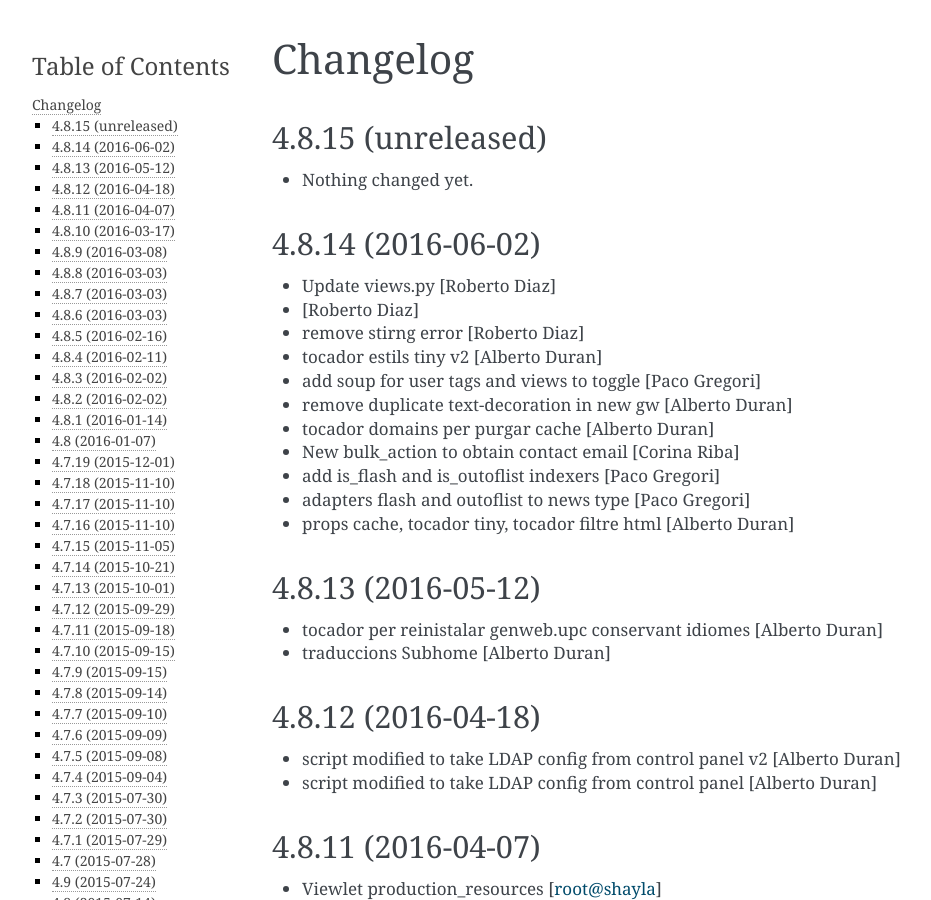
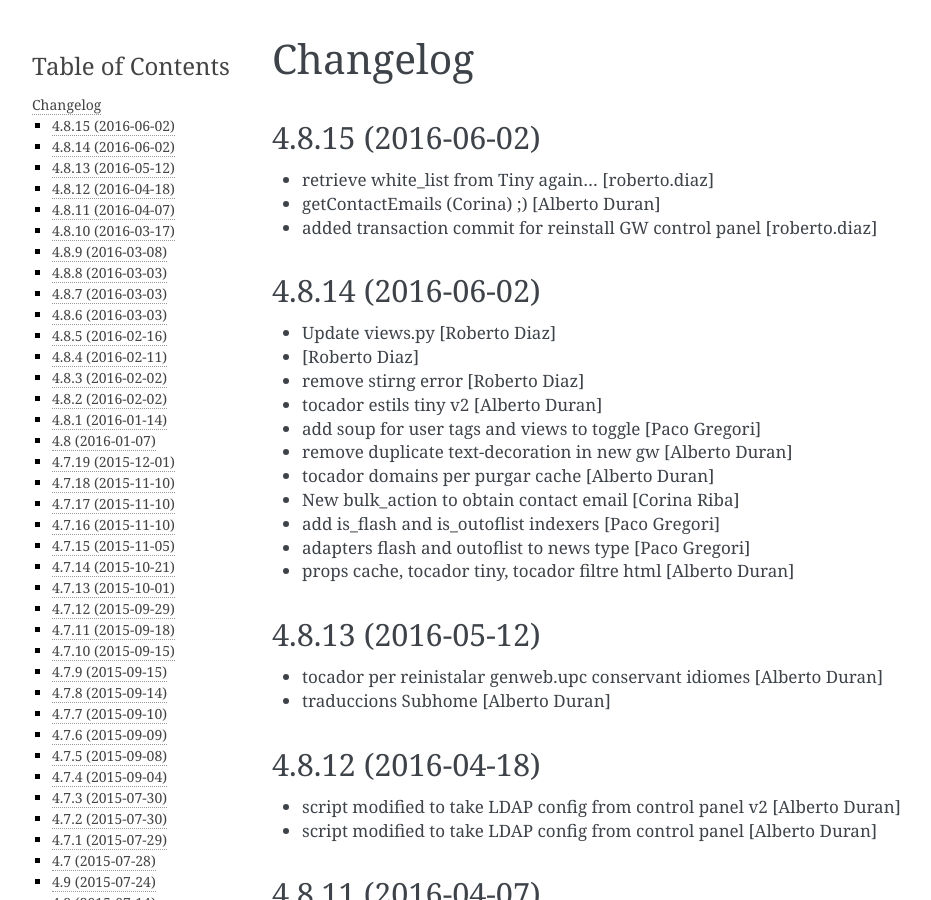
Before and after one commit to UPCnet/genweb.core, a Sphinx documentation site: the page built from docs/HISTORY.rst, in a window 1280 px wide and 900 px high. Shown: the whole window, without its empty margins (148-1079 px from the left). Built offline with Sphinx 7.4.7, drawn with Linux system fonts in a browser that asks for light colours.

Commit message:
Preparing release 4.8.15

```diff
--- a/docs/HISTORY.rst
+++ b/docs/HISTORY.rst
@@ -1,11 +1,12 @@
 Changelog
 =========
 
-4.8.15 (unreleased)
+4.8.15 (2016-06-02)
 -------------------
 
-- Nothing changed yet.
-
+* retrieve white_list from Tiny again... [roberto.diaz]
+* getContactEmails (Corina) ;) [Alberto Duran]
+* added transaction commit for reinstall GW control panel [roberto.diaz]
 
 4.8.14 (2016-06-02)
 -------------------
--- a/setup.py
+++ b/setup.py
@@ -1,7 +1,7 @@
 from setuptools import setup, find_packages
 import os
 
-version = '4.8.15.dev0'
+version = '4.8.15'
 
 README = open('README.rst').read()
 HISTORY = open(os.path.join('docs', 'HISTORY.rst')).read()
```
